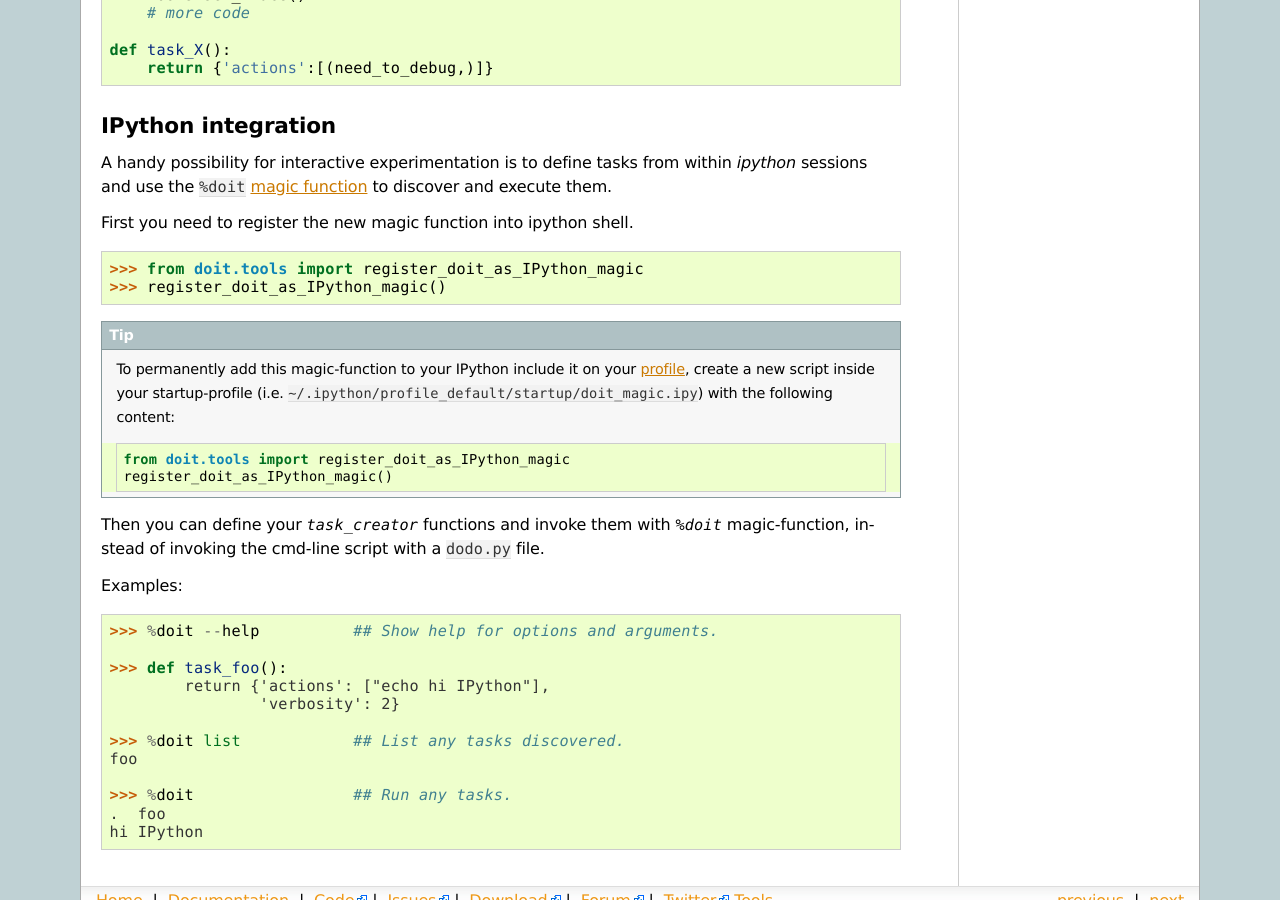
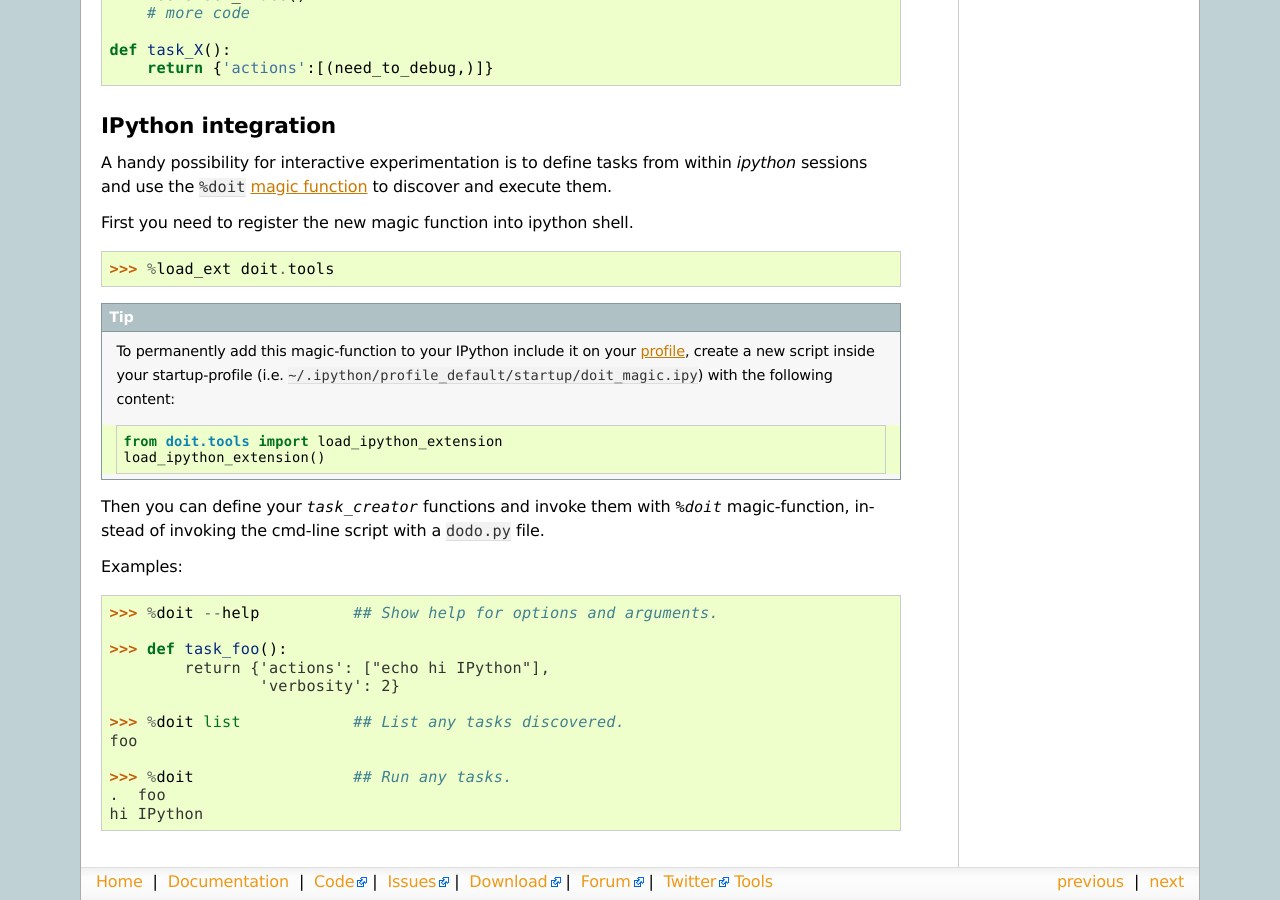
Before and after one commit to pydoit/doit, a Sphinx documentation site: the page built from doc/tools.rst, in a window 1280 px wide and 900 px high, scrolled down 1694 px. Built offline with Sphinx 7.4.7, drawn with Linux system fonts in a browser that asks for light colours.

Commit message:
Use load_ipython_extension to register doit magic functions
Update the source and documentation for the IPython tool extension.
The update simplifies loading by using the load_ipython_extension
namespace instead of register_doit_as_IPython_magic.

```diff
--- a/doc/tools.rst
+++ b/doc/tools.rst
@@ -78,8 +78,7 @@ First you need to register the new magic function into ipython shell.
 
 .. code-block:: pycon
 
-    >>> from doit.tools import register_doit_as_IPython_magic
-    >>> register_doit_as_IPython_magic()
+    >>> %load_ext doit.tools
 
 
 .. Tip::
@@ -89,8 +88,8 @@ First you need to register the new magic function into ipython shell.
     (i.e. :file:`~/.ipython/profile_default/startup/doit_magic.ipy`)
     with the following content::
 
-        from doit.tools import register_doit_as_IPython_magic
-        register_doit_as_IPython_magic()
+        from doit.tools import load_ipython_extension
+        load_ipython_extension()
 
 Then you can define your `task_creator` functions and invoke them with `%doit`
 magic-function, instead of invoking the cmd-line script with a :file:`dodo.py`
--- a/doit/__init__.py
+++ b/doit/__init__.py
@@ -32,9 +32,12 @@ from doit import loader
 from doit.loader import create_after
 from doit.doit_cmd import get_var
 from doit.api import run
+from doit.tools import load_ipython_extension
 
 __all__ = ['get_var', 'run', 'create_after']
 
 def get_initial_workdir():
     """working-directory from where the doit command was invoked on shell"""
     return loader.initial_workdir
+
+assert load_ipython_extension  # silence pyflakes
```
Also changed, not shown: 1 other file.
